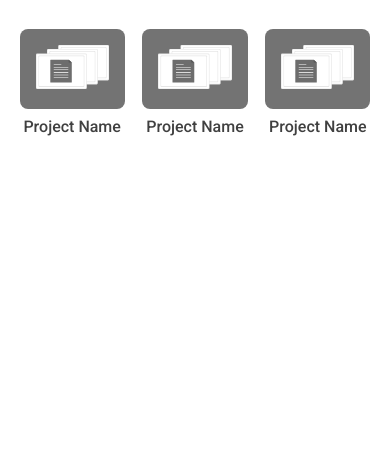
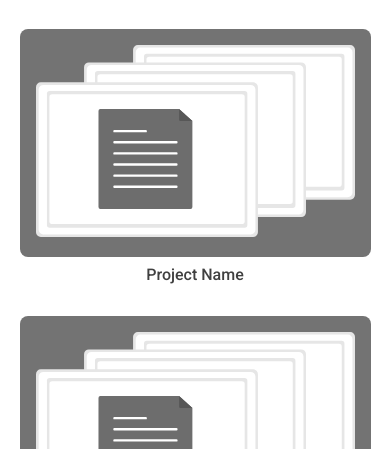
Before and after one commit to JannatinNaimOLD/jannatinnaim.me, a plain HTML site: page projects.html in a window 390 px wide. Shown: the part 395-844 px from the top of the page. Drawn offline with nearby package versions, Linux system fonts and the light colour scheme; files that its build step writes are made by us from their sources.

Commit message:
fixed projects.scss
added responsive design

```diff
--- a/scss/projects.scss
+++ b/scss/projects.scss
@@ -40,3 +40,18 @@
     }
   }
 }
+
+@media (max-width: 768px) {
+  .project-items {
+    flex-direction: column;
+
+    .project-item {
+      width: 100%;
+      margin-bottom: 2rem;
+
+      img {
+        width: 100%;
+      }
+    }
+  }
+}
```
